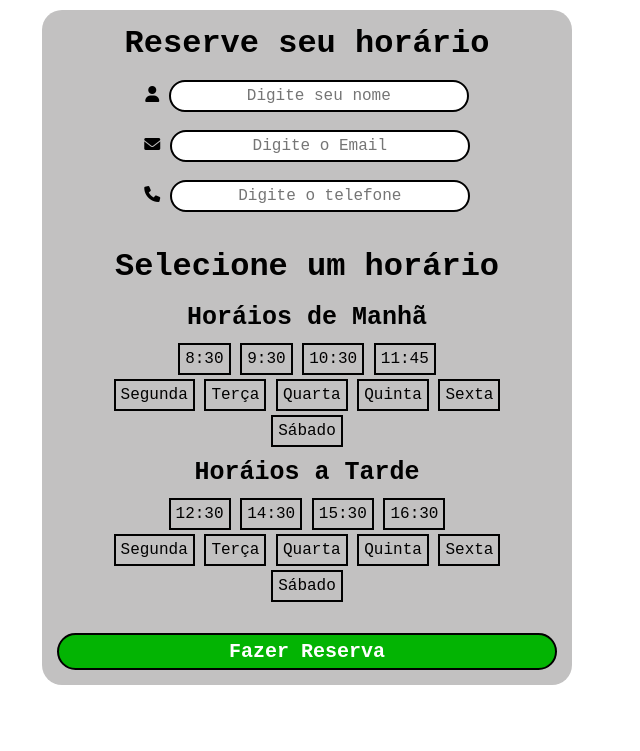
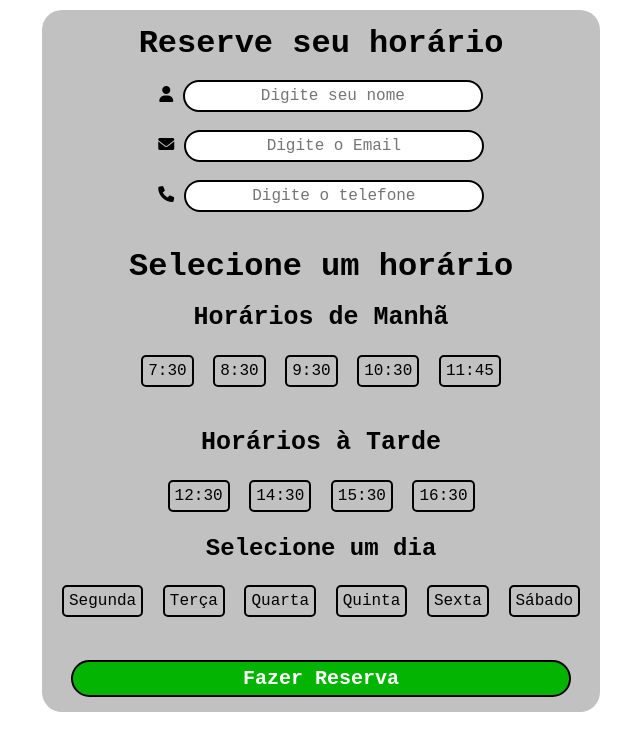
Before and after one commit to BrunoMeloMorais22/Cabeleireiro, a Flask app: page /reserva in a window 1280 px wide. Shown: the top 751 px of the page, without its empty margins (378-1018 px from the left). Run offline with Flask 3, Linux system fonts and the light colour scheme.

Commit message:
Adicionando conteúdo

```diff
--- a/static/reserva.css
+++ b/static/reserva.css
@@ -44,9 +44,25 @@ span:hover{
     border: 2px solid black;
 }
 
-span.selecionado{
-    background: rgb(145, 144, 144);
+.horario-item, .dia-item {
+    display: inline-block;
+    padding: 5px;
+    margin: 5px;
+    border: 2px solid #000000;
+    border-radius: 5px;
+    cursor: pointer;
+    transition: 0.3s;
 }
+
+.horario-item:hover, .dia-item:hover {
+    background-color: #1eff00;
+    color: black;
+}
+
+.selecionado {
+    color: white !important;
+}
+
 
 span:hover{
     cursor: pointer;
--- a/templates/index.html
+++ b/templates/index.html
@@ -85,19 +85,19 @@
     </section>
 
     <section id="depoimentos">
-        <h2> <i class="fa-solid fa-star"></i> Avaliações</h2><br>
+        <h2> <i class="fa-solid fa-star"></i> Avaliações <button id="criar_avaliacao"> <a href="/">Criar Avaliação</a> </button> </h2><br>
         <div class="depoimentos-site">
             <img src="/static/foto_perfil.jpg" alt="">
             <h2>Bruno Melo</h2>
             <p>Cliente Satisfeito</p><br>
-            <p class="descricao">Agendei meu horário no Hair Surprime e foi super tranquilo. O site é direto, fácil de usar e sem complicações. Recomendo!</p>
+            <p class="descricao">Agendei meu horário no Hair e foi super tranquilo. O site é direto, fácil de usar e sem complicações. Recomendo!</p>
         </div>
 
         <div class="depoimentos-site">
             <img src="/static/depoimento.jpg" alt="">
             <h2>Maria Luiza</h2>
             <p>Cliente Satisfeito</p><br>
-            <p class="descricao">Agendei meu horário no Hair Surprime e foi super tranquilo. O site é direto, fácil de usar e sem complicações. Recomendo!</p>
+            <p class="descricao">Agendei meu horário no Hair e foi super tranquilo. O site é direto, fácil de usar e sem complicações. Recomendo!</p>
         </div>
     </section>
 
--- a/templates/reserva.html
+++ b/templates/reserva.html
@@ -17,42 +17,45 @@
         <input type="email" id="email" name="email" placeholder="Digite o Email" required><br><br>
 
         <i class="fa-solid fa-phone"></i>
-        <input type="tel" id="telefone" name="telefone" placeholder="Digite o telefone" required ><br><br>
+        <input type="tel" id="telefone" name="telefone" placeholder="Digite o telefone" required><br><br>
 
         <div id="feedback"></div>
         <br>
 
         <div id="horario">
             <h2>Selecione um horário</h2><br>
+
             <div id="horario-manha">
-                <h2 class="semana">Horáios de Manhã</h2><br>
-                <span id="marcar" onclick="clicar()">8:30</span>
-                <span>9:30</span>
-                <span>10:30</span>
-                <span>11:45</span><br><br>
-                <span>Segunda</span>
-                <span>Terça</span>
-                <span>Quarta</span>
-                <span>Quinta</span>
-                <span>Sexta</span><br><br>
-                <span>Sábado</span>
+                <h2 class="semana">Horários de Manhã</h2><br>
+                <span class="horario-item">7:30</span>
+                <span class="horario-item">8:30</span>
+                <span class="horario-item">9:30</span>
+                <span class="horario-item">10:30</span>
+                <span class="horario-item">11:45</span><br><br>
             </div><br>
 
             <div id="horario-tarde">
-                <h2 class="semana">Horáios a Tarde</h2><br>
-                <span>12:30</span>
-                <span>14:30</span>
-                <span>15:30</span>
-                <span>16:30</span><br><br>
-                <span>Segunda</span>
-                <span>Terça</span>
-                <span>Quarta</span>
-                <span>Quinta</span>
-                <span>Sexta</span><br><br>
-                <span>Sábado</span>
+                <h2 class="semana">Horários à Tarde</h2><br>
+                <span class="horario-item">12:30</span>
+                <span class="horario-item">14:30</span>
+                <span class="horario-item">15:30</span>
+                <span class="horario-item">16:30</span><br><br>
             </div>
+        </div>
 
+        <h2>Selecione um dia</h2><br>
+        <div id="dias-semana">
+            <span class="dia-item">Segunda</span>
+            <span class="dia-item">Terça</span>
+            <span class="dia-item">Quarta</span>
+            <span class="dia-item">Quinta</span>
+            <span class="dia-item">Sexta</span>
+            <span class="dia-item">Sábado</span>
         </div>
+
+        <input type="hidden" id="horarioSelecionado" name="horarioSelecionado">
+        <input type="hidden" id="diaSelecionado" name="diaSelecionado">
+
         <br>
         <button id="button-reserva" type="submit">Fazer Reserva</button>
     </form>
```
Also changed, not shown: static/style.css (+19 -1 lines), templates/index02.html (+23 -0 lines).
